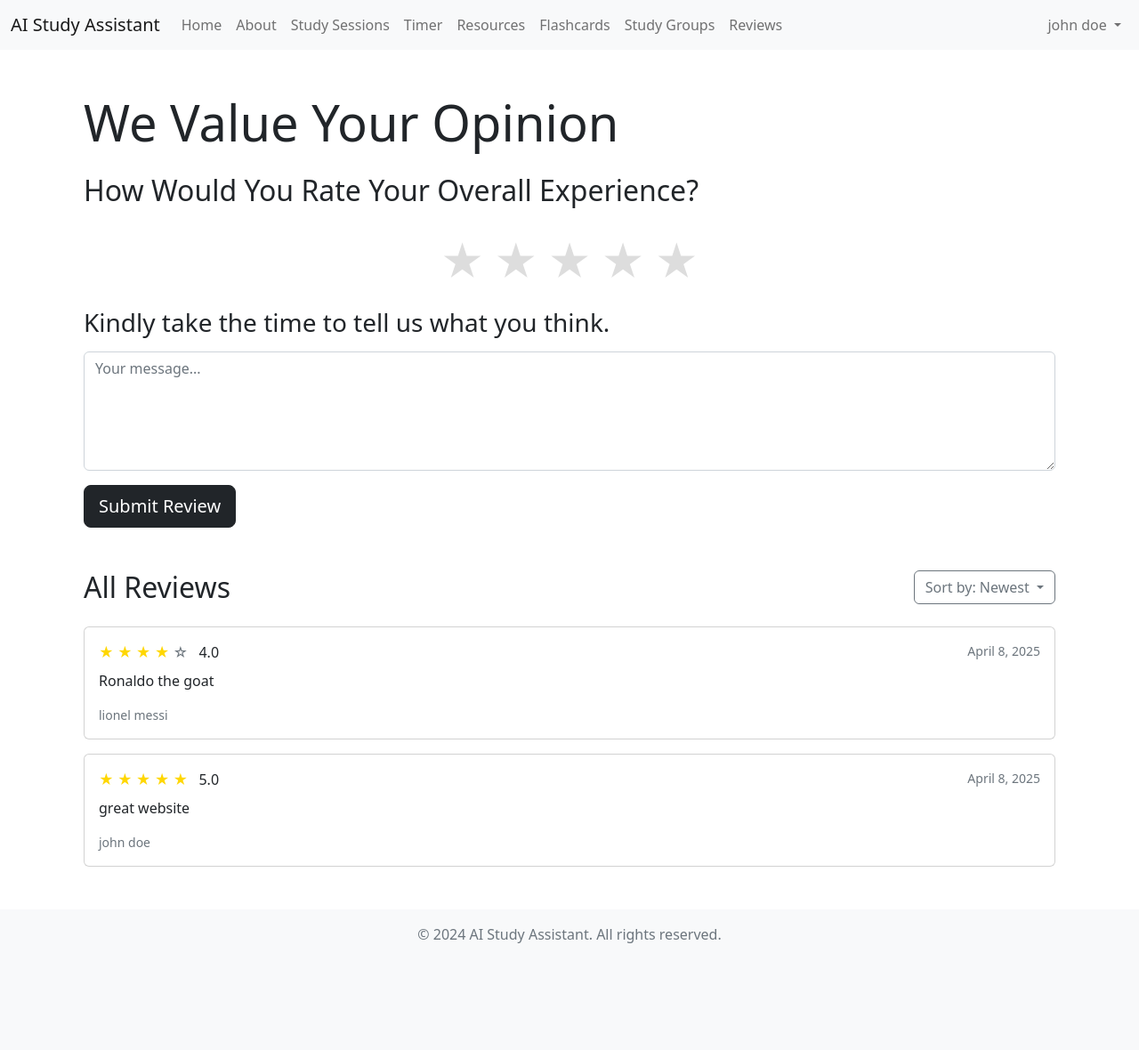
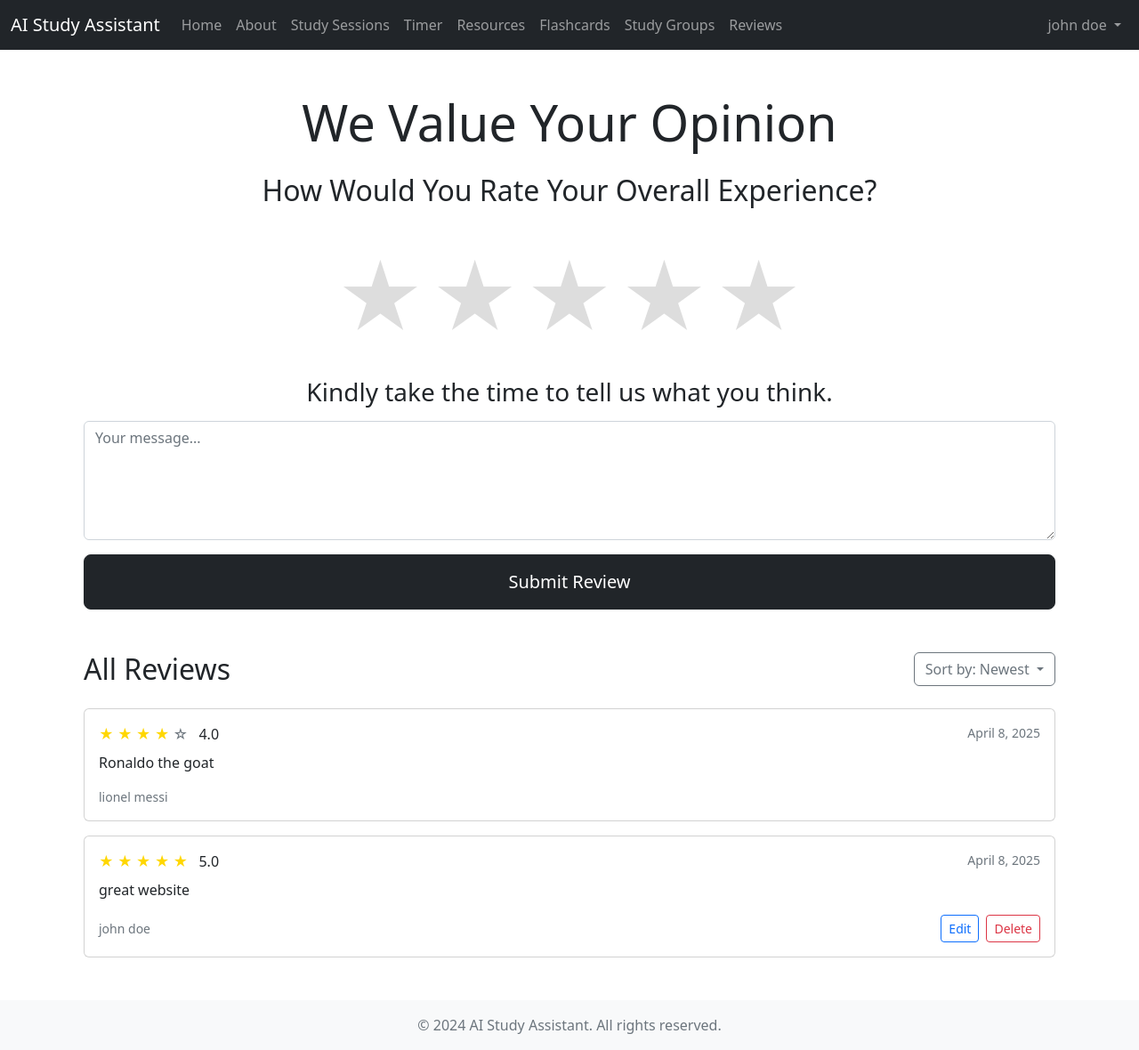
Before and after one commit to rafanahmed/Django-AI-Study-Assistant, a Django app: page /reviews/ in a window 1280 px wide. Shown: the whole page at 89% size. Before the commit the page ends 1060 px from the top, so only its background shows below. Run offline with Django 5.2, Linux system fonts and the light colour scheme; a user stored in the database is signed in; data comes from the database, SQL or seed files in the repository; both versions use the stored data as it was after the commit; parts of the project's set-up code (start-up, migrations or seed data) failed here and were passed over.

Commit message:
review page

```diff
--- a/base/templates/base/navbar.html
+++ b/base/templates/base/navbar.html
@@ -1,5 +1,5 @@
 {% load static %}
-<nav class="navbar navbar-expand-lg navbar-light bg-light">
+<nav class="navbar navbar-expand-lg navbar-dark bg-dark">
   <div class="container-fluid">
     <!-- Brand/Logo -->
     <a class="navbar-brand" href="{% url 'home' %}">
--- a/base/templates/base/reviews.html
+++ b/base/templates/base/reviews.html
@@ -3,8 +3,8 @@
 
 {% block content %}
 <div class="container my-5">
-    <h1 class="display-4 mb-4">We Value Your Opinion</h1>
-    <h2 class="mb-4">How Would You Rate Your Overall Experience?</h2>
+    <h1 class="display-4 mb-4 text-center">We Value Your Opinion</h1>
+    <h2 class="mb-4 text-center">How Would You Rate Your Overall Experience?</h2>
 
     {% if user.is_authenticated %}
     <form method="post" class="mb-5">
@@ -19,7 +19,7 @@
         <input type="hidden" name="stars" id="stars-input" value="0">
 
         <!-- Comment Section -->
-        <h3 class="mb-3">Kindly take the time to tell us what you think.</h3>
+        <h3 class="mb-3 text-center">Kindly take the time to tell us what you think.</h3>
         <textarea name="text" class="form-control mb-3" rows="5" placeholder="Your message..."></textarea>
 
         <!-- Submit Button -->
@@ -76,6 +76,15 @@
                                 <i class="bi bi-person-fill"></i> Anonymous
                             {% endif %}
                         </small>
+                        {% if review.user == user or user.is_staff %}
+                        <div class="d-flex">
+                            <a href="{% url 'edit_review' review.id %}" class="btn btn-outline-primary btn-sm me-2">Edit</a>
+                            <form method="post" action="{% url 'delete_review' review.id %}" class="d-inline">
+                                {% csrf_token %}
+                                <button type="submit" class="btn btn-outline-danger btn-sm">Delete</button>
+                            </form>
+                        </div>
+                    {% endif %}
                     </div>
                 </div>
             </div>
@@ -91,14 +100,14 @@
     .star-rating {
         display: flex;
         justify-content: center;
-        font-size: 3rem;
+        font-size: 6rem;
         cursor: pointer;
         margin-bottom: 1rem;
     }
 
     .star-rating .star {
         color: #ddd;
-        margin: 0 5px;
+        margin:  3px;
         transition: color 0.2s;
     }
 
@@ -117,6 +126,10 @@
 
     .stars-display .text-warning {
         color: gold !important;
+    }
+    .btn-lg {
+        width: 100%;
+        padding: 15px 0;
     }
 </style>
 
--- a/base/urls.py
+++ b/base/urls.py
@@ -18,6 +18,8 @@ urlpatterns = [
 
     path('timer/', views.timer_page, name='timer'),
     path('reviews/', views.review_page, name='review_page'),
+    path('reviews/edit/<int:review_id>/', views.edit_review, name='edit_review'),
+    path('review/delete/<int:review_id>/', views.delete_review, name='delete_review'),
     path('study-groups/', views.study_groups_view, name='study_groups'),
     path('study-groups/create/', views.create_study_group, name='create_study_group'),
     path('study-groups/<int:group_id>/', views.study_group_detail, name='study_group_detail'),
--- a/base/views.py
+++ b/base/views.py
@@ -164,6 +164,42 @@ def review_page(request):
     })
 
 @login_required
+def edit_review(request, review_id):
+    review = get_object_or_404(Review, id=review_id)
+
+    if review.user != request.user and not request.user.is_staff:
+        messages.error(request, "You are not authorized to edit this review.")
+        return redirect('review_page')
+
+    if request.method == 'POST':
+        form = ReviewForm(request.POST, instance=review)
+        if form.is_valid():
+            form.save()
+            messages.success(request, "Review updated successfully!")
+            return redirect('review_page')
+    else:
+        form = ReviewForm(instance=review)
+
+    return render(request, 'base/edit_review.html', {'form': form, 'review': review})
+
+@login_required
+def delete_review(request, review_id):
+    review = get_object_or_404(Review, id=review_id)
+
+    if review.user != request.user and not request.user.is_staff:
+        messages.error(request, "You are not authorized to delete this review.")
+        return redirect('review_page')
+
+    if request.method == 'POST':
+        review.delete()
+        messages.success(request, "Review deleted successfully!")
+        return redirect('review_page')
+
+    return render(request, 'base/confirm_delete_review.html', {'review': review})
+
+
+
+@login_required
 def study_groups_view(request):
     user_groups = request.user.study_groups.all()
     all_groups = StudyGroup.objects.all()
```
Also changed, not shown: base/templates/base/edit_review.html (added, +101 -0 lines), base/migrations/0001_initial.py, base/migrations/0002_alter_flashcarddeck_name_alter_flashcarddeck_user.py (deleted), base/migrations/0003_flashcard_created_at_alter_flashcard_deck_and_more.py (deleted), base/migrations/0004_review.py (deleted), base/migrations/0005_profile.py (deleted), base/migrations/0005_profile_studygroup_groupmessage.py (deleted), base/migrations/0006_review_user.py (deleted), base/migrations/0007_merge_20250408_2029.py (deleted), db.sqlite3, 1 other file.
